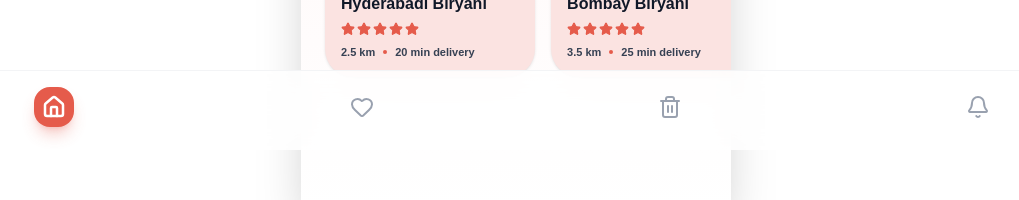
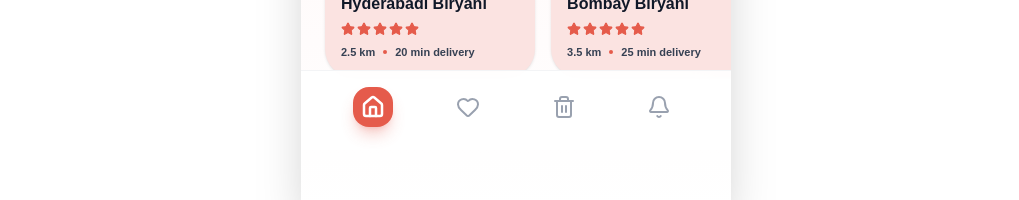
Before and after one commit to nicodelgaaado/figma-to-code, a Next.js app: page /home in a window 1280 px wide. Shown: the part 650-850 px from the top of the page, without its empty margins (124-1143 px from the left). Built offline with nearby package versions, Linux system fonts and the light colour scheme.

Commit message:
fix: constrain bottom nav to mobile-width container
Co-authored-by: Nicolás Delgado <130936563+nicodelgaaado@users.noreply.github.com>

```diff
--- a/components/ui/bottom-nav.tsx
+++ b/components/ui/bottom-nav.tsx
@@ -16,7 +16,7 @@ export function BottomNav() {
   ]
 
   return (
-    <div className="fixed bottom-0 left-0 right-0 h-20 bg-white/80 backdrop-blur-lg border-t border-gray-100 flex items-center justify-around px-6 pb-2">
+    <div className="fixed bottom-0 left-1/2 -translate-x-1/2 w-full max-w-[430px] h-20 bg-white/90 backdrop-blur-lg border-t border-gray-100 flex items-center justify-around px-6 pb-2 z-50">
       {navItems.map((item) => {
         const isActive = pathname === item.href
         return (
```
